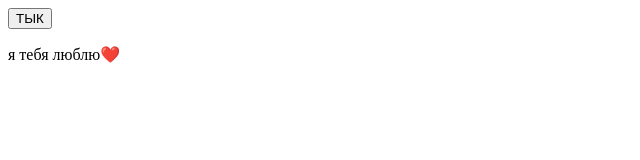
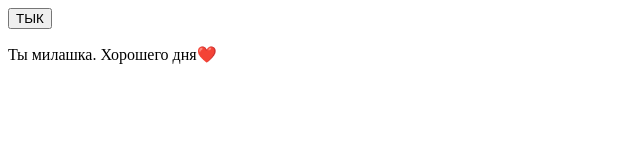
Before and after one commit to donoshko12-debug/username.github.io, a plain HTML site: page index.html in a window 1280 px wide. Both pictures are taken after a click on the button "ТЫК". Shown: the whole page, without its empty margins (0-640 px from the left). Drawn offline with Linux system fonts and the light colour scheme.

Commit message:
Update index.html

```diff
--- a/index.html
+++ b/index.html
@@ -11,7 +11,7 @@
 
 <script>
   document.getElementById('loveButton').addEventListener('click', function() {
-    document.getElementById('message').textContent = 'я тебя люблю❤️';
+    document.getElementById('message').textContent = 'Ты милашка. Хорошего дня❤️';
   });
 </script>
 
```
